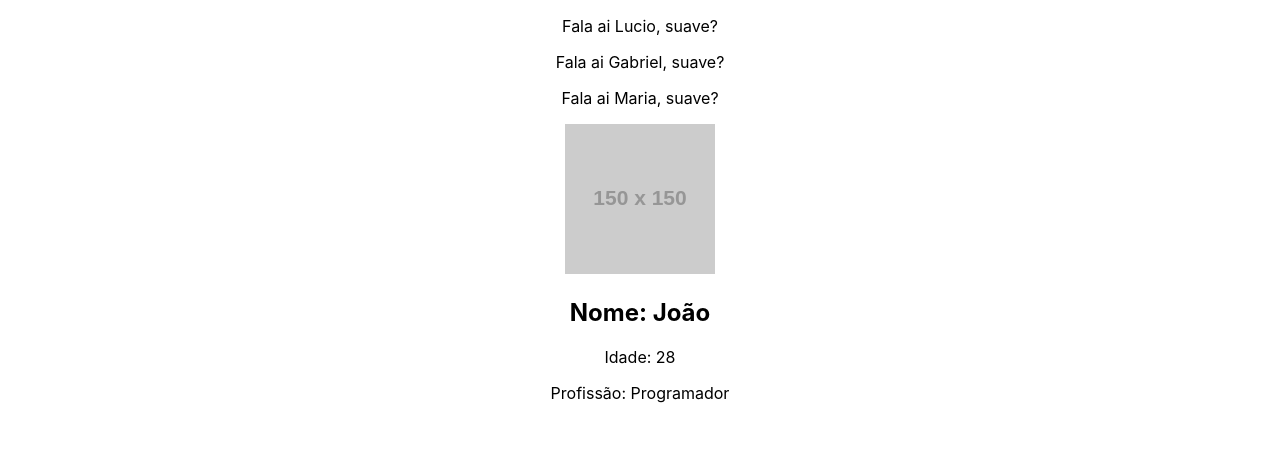
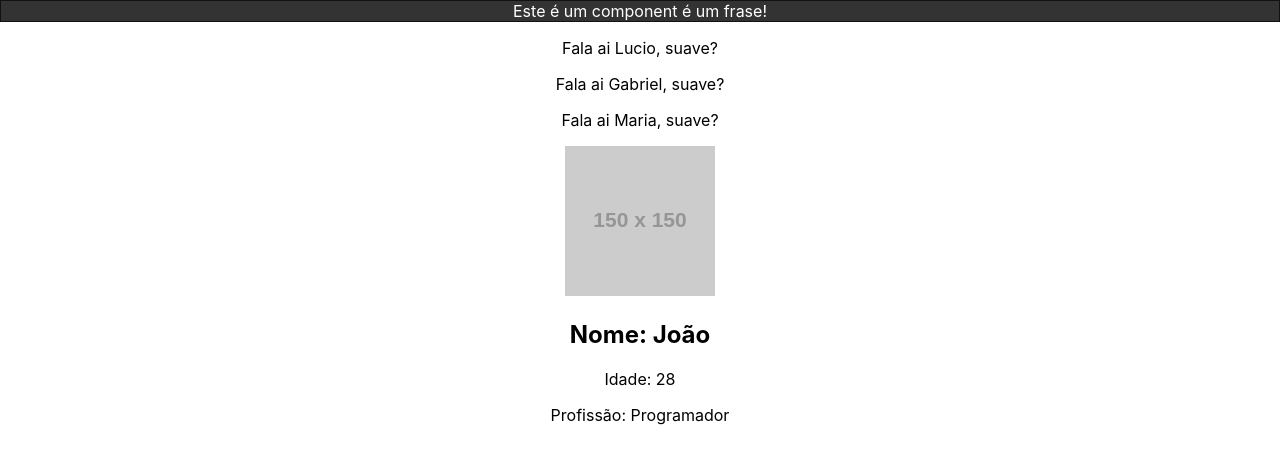
Before and after one commit to Lucio-Gabriel/my-app, a React (Create React App) app: page / in a window 1280 px wide. Shown: the top 464 px of the page. Built offline with nearby package versions, Linux system fonts and the light colour scheme.

Commit message:
feat: add Frase component with styling

```diff
--- a/src/App.js
+++ b/src/App.js
@@ -1,12 +1,14 @@
 import "./App.css";
 import SayMyName from "./components/SayMyName";
 import Pessoa from "./components/Pessoa";
+import Frase from "./components/Frase";
 
 function App() {
   const nome = "Maria";
 
   return (
     <div className="App">
+      <Frase />
       <SayMyName nome="Lucio" />
       <SayMyName nome="Gabriel" />
       <SayMyName nome={nome} />
--- a/src/components/Frase.js
+++ b/src/components/Frase.js
@@ -1,7 +1,9 @@
+import styles from "./Frase.module.css";
+
 function Frase() {
   return (
-    <div>
-      <p>Este é um component é um frase!</p>
+    <div className={styles.fraseContainer}>
+      <p className={styles.fraseContent}>Este é um component é um frase!</p>
     </div>
   );
 }
--- /dev/null
+++ b/src/components/Frase.module.css
@@ -0,0 +1,10 @@
+.fraseContainer {
+    background-color: #333;
+    border: 1px solid #111;
+}
+
+.fraseContent {
+    color: #fff;
+    background-color: #333;
+    margin: 0;
+}
```
